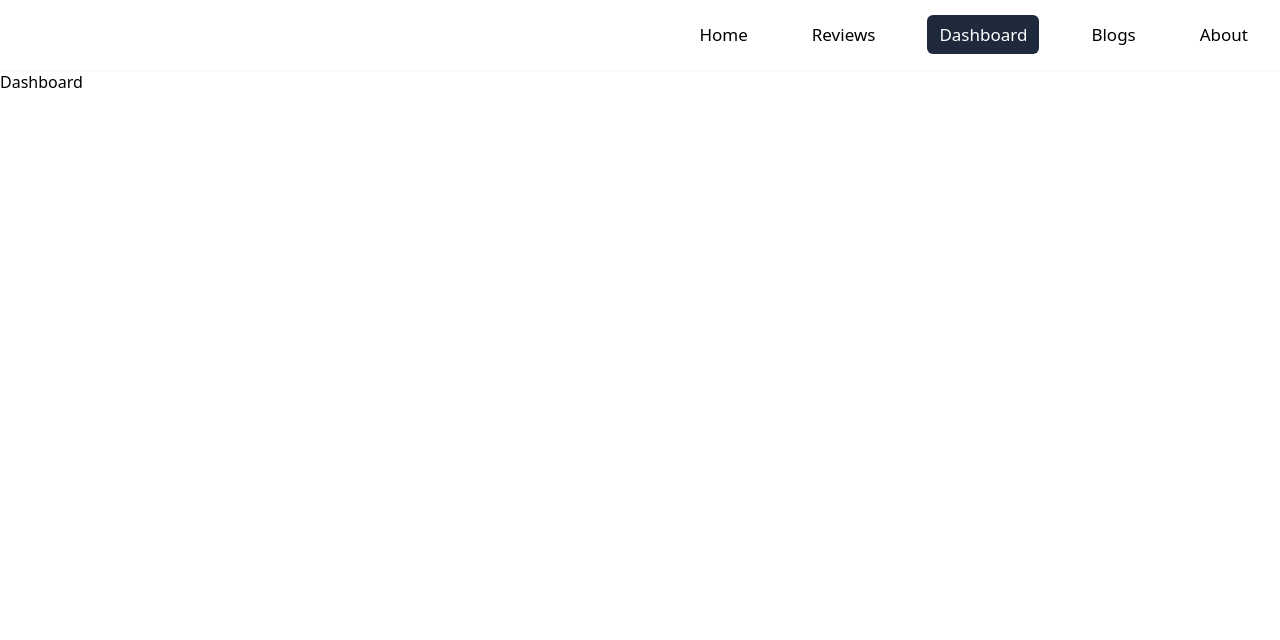
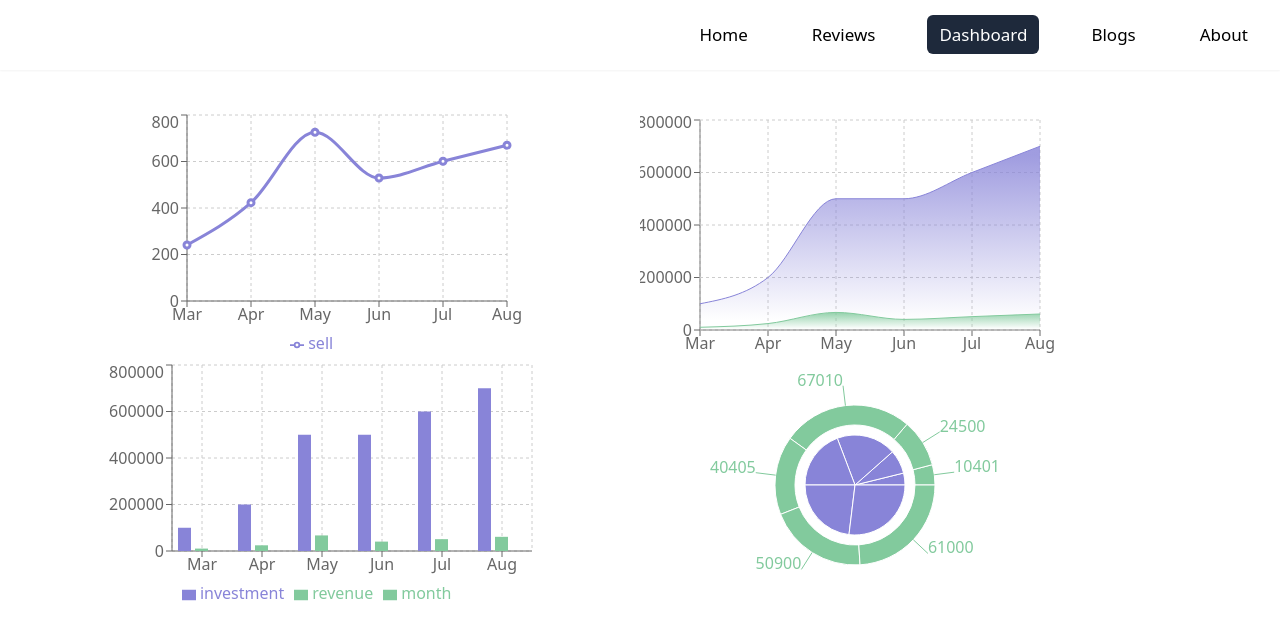
Before and after one commit to irazramin/watch-reviews-analytics, a React (Create React App) app: page /dashboard in a window 1280 px wide. Shown: the top 640 px of the page. Built offline with nearby package versions, Linux system fonts and the light colour scheme.

Commit message:
dashboard update

```diff
--- a/src/components/Dashboard/Dashboard.js
+++ b/src/components/Dashboard/Dashboard.js
@@ -1,9 +1,105 @@
-import React from 'react'
+import React from 'react';
+import { Area, AreaChart, Bar, BarChart, CartesianGrid, Legend, Line, LineChart, Pie, PieChart, Tooltip, XAxis, YAxis } from 'recharts';
+import analytics from '../../data/analytic';
 
 const Dashboard = () => {
   return (
-    <div>Dashboard</div>
-  )
+    <div className='grid grid-cols-2 my-10 w-10/12 mx-auto'>
+      <div>
+        <LineChart
+          width={430}
+          height={250}
+          data={analytics}
+          margin={{ top: 5, right: 30, left: 20, bottom: 5 }}
+        >
+          <CartesianGrid strokeDasharray='3 3' />
+          <XAxis dataKey='month' />
+          <YAxis dataKey={'sell'} />
+          <Tooltip />
+          <Legend />
+          <Line
+            type='monotone'
+            strokeWidth={'3px'}
+            dataKey='sell'
+            stroke='#8884d8'
+          />
+        </LineChart>
+      </div>
+      <div>
+        <AreaChart
+          width={430}
+          height={250}
+          data={analytics}
+          margin={{ top: 10, right: 30, left: 0, bottom: 0 }}
+        >
+          <defs>
+            <linearGradient id='colorUv' x1='0' y1='0' x2='0' y2='1'>
+              <stop offset='5%' stopColor='#8884d8' stopOpacity={0.8} />
+              <stop offset='95%' stopColor='#8884d8' stopOpacity={0} />
+            </linearGradient>
+            <linearGradient id='colorPv' x1='0' y1='0' x2='0' y2='1'>
+              <stop offset='5%' stopColor='#82ca9d' stopOpacity={0.8} />
+              <stop offset='95%' stopColor='#82ca9d' stopOpacity={0} />
+            </linearGradient>
+          </defs>
+          <XAxis dataKey='month' />
+          <YAxis dataKey={'investment'} />
+          <CartesianGrid strokeDasharray='3 3' />
+          <Tooltip />
+          <Area
+            type='monotone'
+            dataKey='investment'
+            stroke='#8884d8'
+            fillOpacity={1}
+            fill='url(#colorUv)'
+          />
+          <Area
+            type='monotone'
+            dataKey='revenue'
+            stroke='#82ca9d'
+            fillOpacity={1}
+            fill='url(#colorPv)'
+          />
+        </AreaChart>
+      </div>
+      <div>
+        <BarChart width={430} height={250} data={analytics}>
+          <CartesianGrid strokeDasharray='3 3' />
+          <XAxis dataKey='month' />
+          <YAxis dataKey={'investment'} />
+          <Tooltip />
+          <Legend />
+          <Bar dataKey='investment' fill='#8884d8' />
+          <Bar dataKey='revenue' fill='#82ca9d' />
+          <Bar dataKey='month' fill='#82ca9d' />
+        </BarChart>
+      </div>
+      <div>
+        <PieChart width={430} height={250}>
+          <Pie
+            data={analytics}
+            dataKey='investment'
+            nameKey='month'
+            cx='50%'
+            cy='50%'
+            outerRadius={50}
+            fill='#8884d8'
+          />
+          <Pie
+            data={analytics}
+            dataKey='revenue'
+            nameKey='month'
+            cx='50%'
+            cy='50%'
+            innerRadius={60}
+            outerRadius={80}
+            fill='#82ca9d'
+            label
+          />
+        </PieChart>
+      </div>
+    </div>
+  );
 }
 
 export default Dashboard
```
